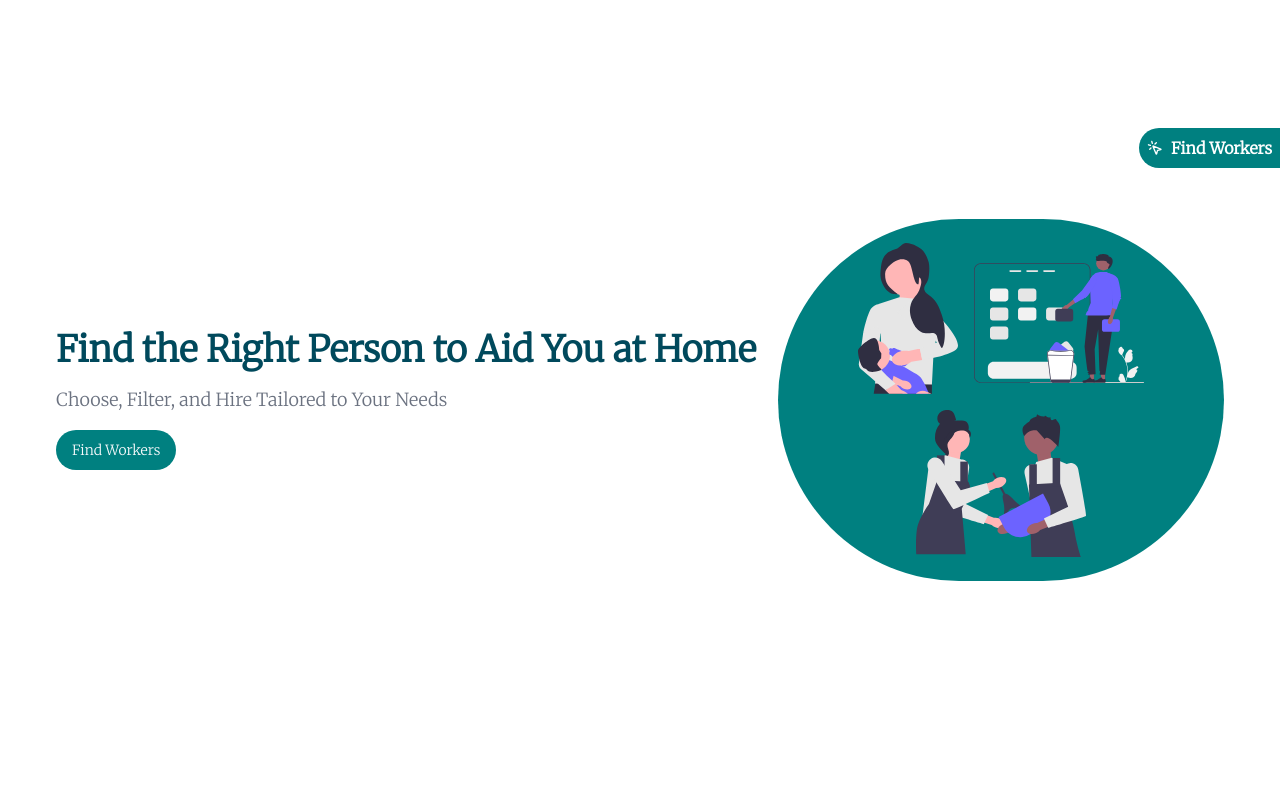
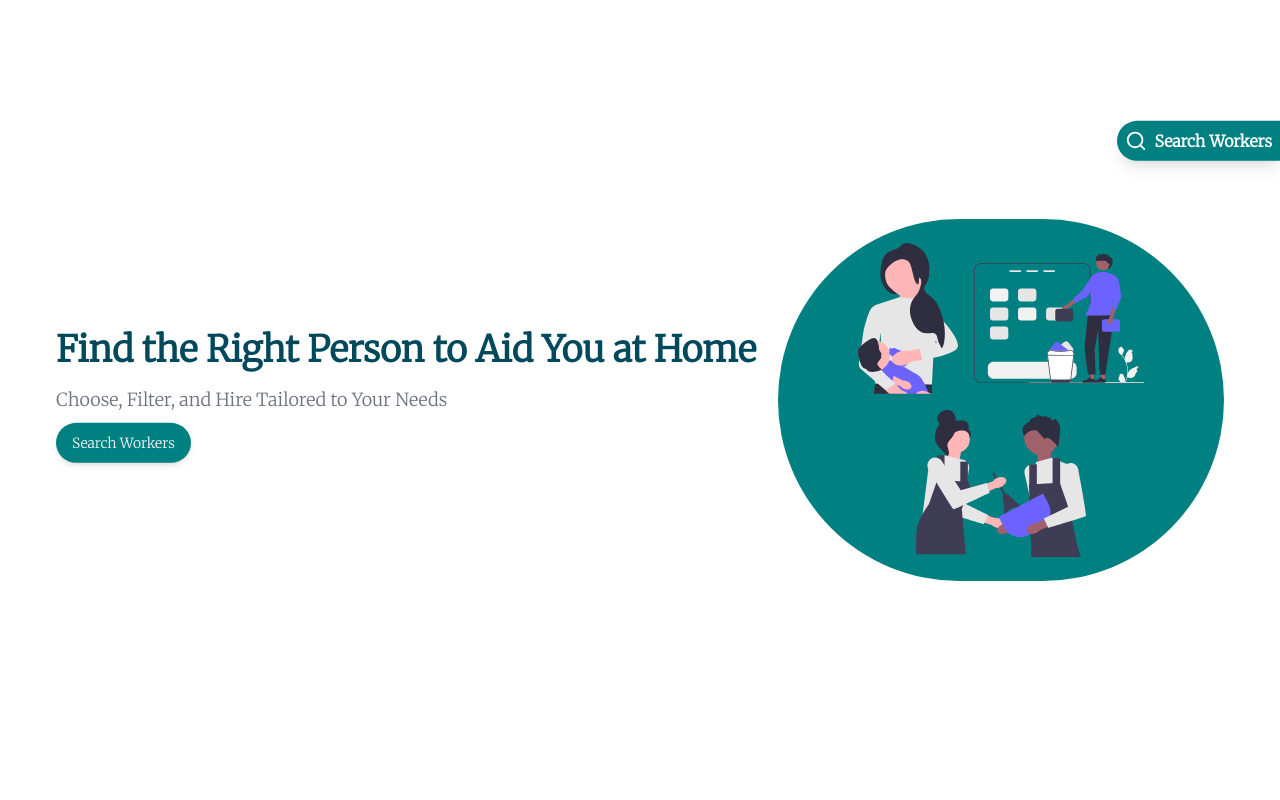
Before and after one commit to zelalemzola/home-service, a Next.js app: page / in a window 1280 px wide. Shown: the top 800 px of the page. Built offline with nearby package versions, Linux system fonts and the light colour scheme.

Commit message:
landing page

```diff
--- a/src/app/page.js
+++ b/src/app/page.js
@@ -8,7 +8,7 @@ import Image from 'next/image';
 import Profiles from '../../public/profiles.png';
 import Filter from '../../public/filter.png';
 import Detail from '../../public/det.png';
-import { MousePointerClick, Phone } from 'lucide-react';
+import { MousePointerClick, Phone, Search } from 'lucide-react';
 
 
 
@@ -25,9 +25,9 @@ const Home = () => {
     <div className='flex flex-col items-start  gap-4 flex-2'>
       <h1 className='text-4xl text-primary font-bold '>Find the Right Person to Aid You at Home</h1>
       <p className='text-gray-500 text-lg'>Choose, Filter, and Hire Tailored to Your Needs</p>
-      <Button className='rounded-full bg-secondary hover:bg-primary'>
+      <Button className='rounded-full bg-secondary hover:bg-primary animate-bounce shadow-md'>
       <Link href='/workers'>
-        Find Workers
+        Search Workers
           </Link>
         </Button>
     </div>
@@ -91,8 +91,8 @@ const Home = () => {
    </div>
    </div>
   </div>
-   <div className='bg-secondary p-2 px-2 text-white text-md font-bold w-fit fixed top-0 right-0 mt-[10%] rounded-l-full'>
-    <Link href='/workers' className='flex items-center gap-2'><MousePointerClick color='white' size={16}/> Find Workers</Link>
+   <div className='bg-secondary hover:bg-secondary p-2 px-2 text-white text-md font-bold w-fit fixed top-0 right-0 mt-[10%] rounded-l-full animate-bounce shadow-lg'>
+    <Link href='/workers' className='flex items-center gap-2 bg-secondary '><Search color='white'  size={22} /> Search Workers</Link>
    </div>
   </div>
   )
```
